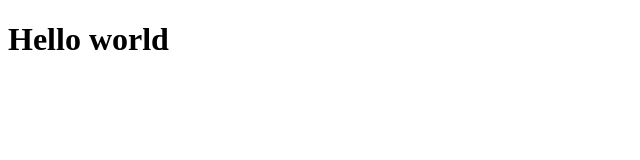
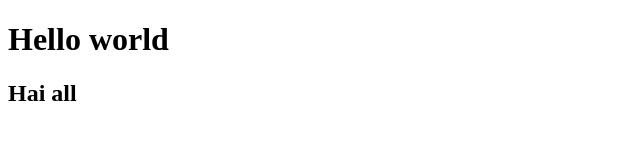
Before and after one commit to Baseempb/Sample, a plain HTML site: page index.html in a window 1280 px wide. Shown: the whole page, without its empty margins (0-640 px from the left). Drawn offline with Linux system fonts and the light colour scheme.

Commit message:
add branch feauture

```diff
--- a/index.html
+++ b/index.html
@@ -1,2 +1,3 @@
 <!DOCTYPE html>
 <h1>Hello world</h1>
+<h2>Hai all</h2>
```
